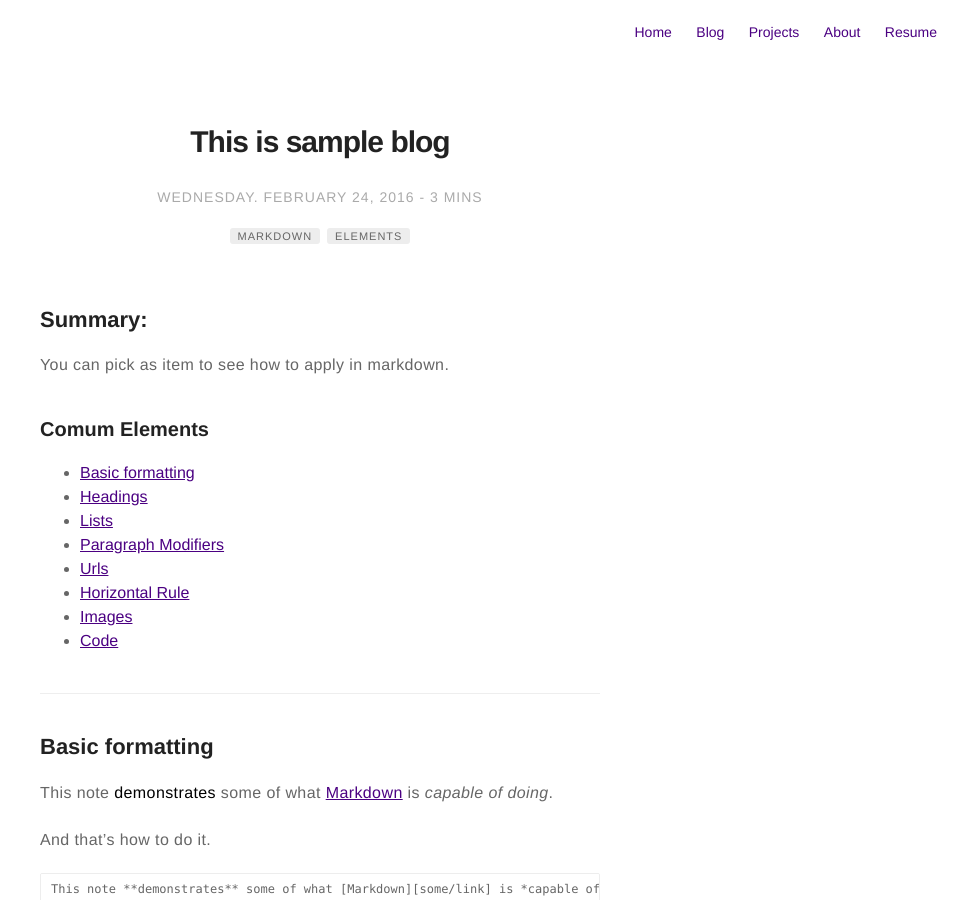
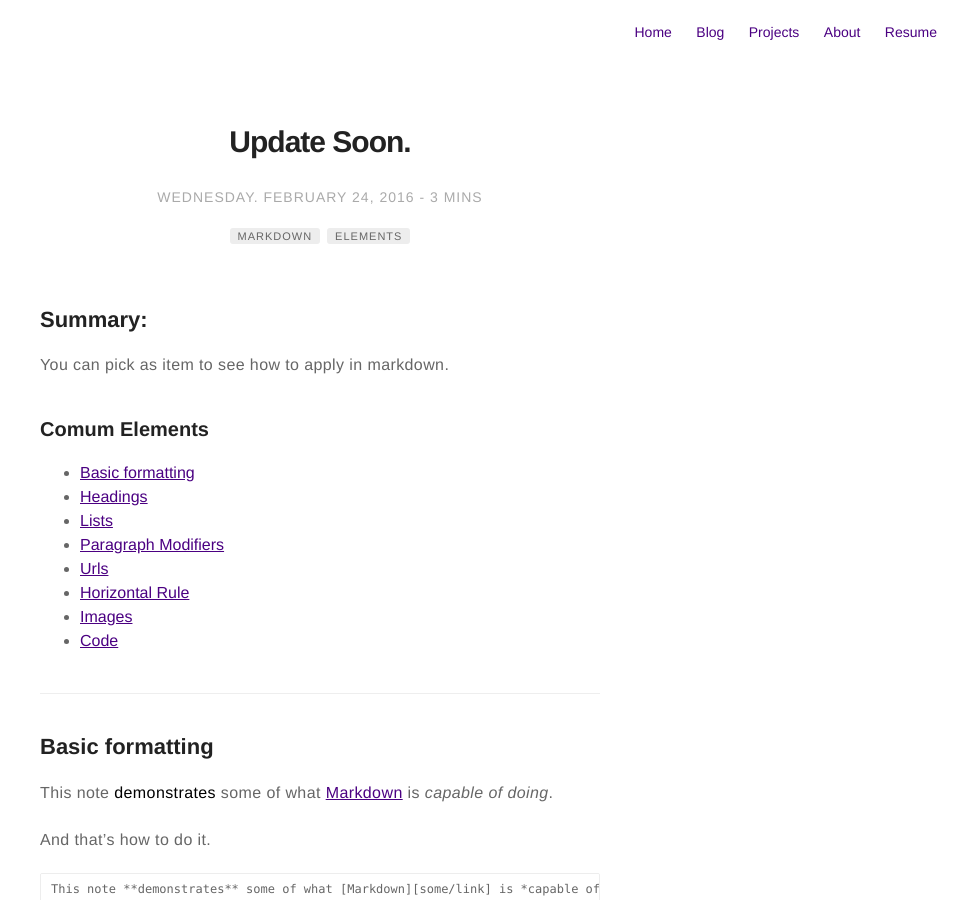
Before and after one commit to iamniranjangain/iamniranjangain.github.io, a Jekyll site: the page built from _posts/2016-02-24-markdown-common-elements.markdown, in a window 1280 px wide and 900 px high. Shown: the whole window, without its empty margins (320-1280 px from the left). Built offline with Jekyll 4.4.1, drawn with Linux system fonts in a browser that asks for light colours; comment, search, counter and statistics services are not loaded.

Commit message:
Update 2016-02-24-markdown-common-elements.markdown

```diff
--- a/_posts/2016-02-24-markdown-common-elements.markdown
+++ b/_posts/2016-02-24-markdown-common-elements.markdown
@@ -1,5 +1,5 @@
 ---
-title: "This is sample blog"
+title: "Update Soon."
 layout: post
 date: 2016-02-24 22:44
 image: /assets/images/markdown.jpg
```
